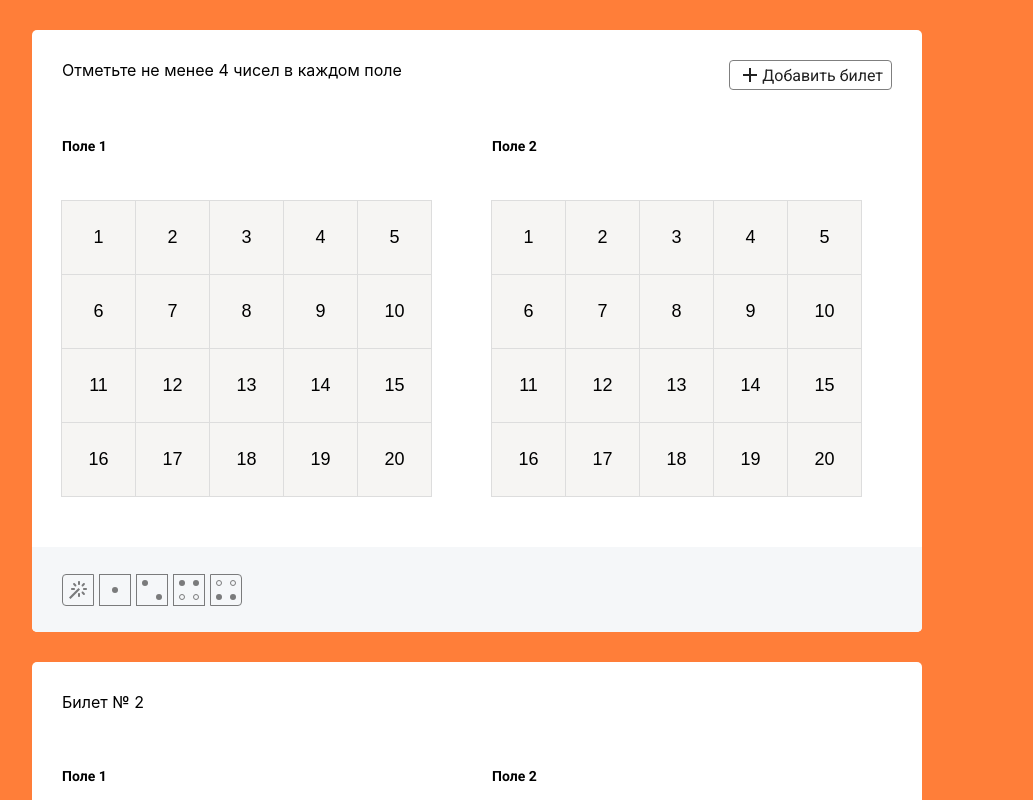
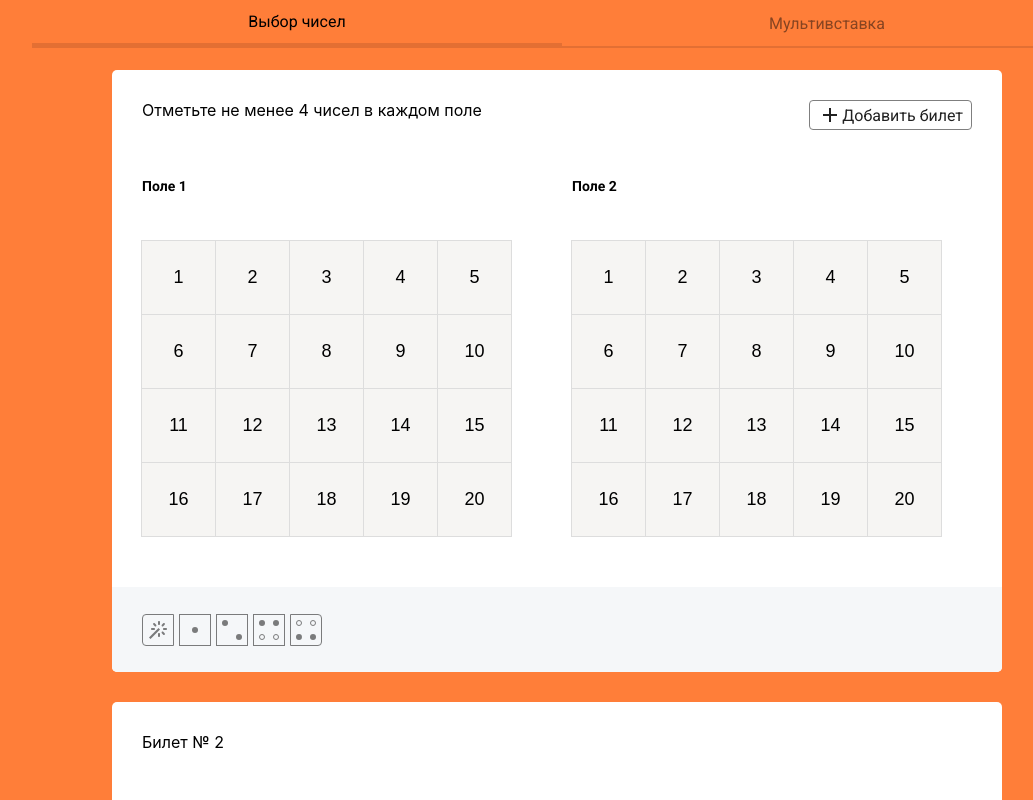
Before and after one commit to samscara1/bingo-app-tz, a React (Create React App) app: page / in a window 1280 px wide. Shown: the top 800 px of the page, without its empty margins (208-1241 px from the left). Built offline with nearby package versions, Linux system fonts and the light colour scheme.

Commit message:
TabSelector added

```diff
--- a/src/App.js
+++ b/src/App.js
@@ -1,14 +1,22 @@
-import React from 'react';
+import React, { useState } from 'react';
 
 import { InfoPanel } from './InfoPanel/InfoPanel';
 import { TicketList } from './TicketsList/TicketList';
 
 import Style from './style.module.scss'
+import { TabSelector } from './TabSelector/TabSelector';
 
 export const App = () => {
+  const [showTickets, setShowTickets] = useState(true)
   return (
     <div className={Style.app}>
-      <TicketList />
+      <div className={Style.container}>
+        <TabSelector handleClick={setShowTickets} />
+        {
+          showTickets ? <TicketList /> : <p>вставка</p>
+        }
+        {/* <TicketList /> */}
+      </div>
       <InfoPanel />
     </div>
   );
--- /dev/null
+++ b/src/TabSelector/TabSelector.jsx
@@ -0,0 +1,30 @@
+import React, { useState } from 'react'
+import { TabBtn } from './components/TabBtn/TabBtn'
+
+import Style from './style.module.scss'
+
+export const TabSelector = ({ handleClick }) => {
+  const [choseNums, setChoseNums] = useState(true)
+  const [multiadd, setMultiadd] = useState(false)
+
+  const handleClickNums = () => {
+    setChoseNums(true)
+    setMultiadd(false)
+    console.log('left')
+    handleClick(true)
+  }
+
+  const handleClickMulti = () => {
+    setChoseNums(false)
+    setMultiadd(true)
+    console.log('right')
+    handleClick(false)
+  }
+
+  return (
+    <nav className={Style.tabs}>
+      <TabBtn title="Выбор чисел" handleBtnClick={handleClickNums} isActive={choseNums} />
+      <TabBtn title="Мультивставка" handleBtnClick={handleClickMulti} isActive={multiadd} />
+    </nav>
+  )
+}
--- /dev/null
+++ b/src/TabSelector/components/TabBtn/TabBtn.jsx
@@ -0,0 +1,21 @@
+import React from 'react'
+import cn from 'classnames'
+
+import Style from './style.module.scss'
+
+export const TabBtn = ({ title, handleBtnClick, isActive }) => {
+
+  const tabBtn = cn(Style.btn , Style.active, {
+    [Style.inactive]: !isActive
+  })
+
+  return (
+    <button
+      onClick={handleBtnClick}
+      className={tabBtn}
+      type="button"
+    >
+      {title}
+    </button>
+  )
+}
--- /dev/null
+++ b/src/TabSelector/components/TabBtn/style.module.scss
@@ -0,0 +1,36 @@
+.btn {
+  border: none;
+  background-color: rgb(255, 126, 57);
+  border-bottom: 2px solid rgb(227, 111, 51);
+  -webkit-box-align: center;
+  align-items: center;
+  display: inline-flex;
+  -webkit-box-pack: center;
+  justify-content: center;
+  opacity: 1;
+  outline: 0px;
+  padding: 0px 16px;
+  height: 48px;
+  position: relative;
+  transition: opacity 150ms linear 0s;
+  user-select: none;
+  width: 100%;
+  cursor: pointer;
+  font-family: 'roboto', sans-serif;
+  font-size: 16px;
+  margin: 0;
+
+  &:hover {
+    color: black;
+
+  }
+}
+
+.active {
+  border-bottom: 5px solid rgb(227, 111, 51);;
+}
+
+.inactive {
+  border-bottom: 2px solid rgb(227, 111, 51);
+  color: rgb(135, 68, 33);
+}
--- /dev/null
+++ b/src/TabSelector/style.module.scss
@@ -0,0 +1,7 @@
+.tabs {
+  position: fixed;
+  display: flex;
+  justify-content: center;
+  width: 1060px;
+  height: 50px;
+}
--- a/src/Ticket/style.module.scss
+++ b/src/Ticket/style.module.scss
@@ -2,7 +2,7 @@
   border-radius: 5px;
   background-color: white;
   padding: 30px 0 0 30px;
-  margin: 30px 0;
+  margin: 30px 80px;
 }
 
 .boardsContainer {
--- a/src/TicketsList/TicketList.jsx
+++ b/src/TicketsList/TicketList.jsx
@@ -4,10 +4,12 @@ import { nanoid } from 'nanoid'
 
 import { Ticket } from '../Ticket/Ticket'
 
+import Style from './style.module.scss'
+
 export const TicketList = () => {
   const tickets = useSelector(state => state.tickets.tickets)
   return (
-    <section>
+    <section className={Style.ticketList}>
       {
         tickets.map((ticket, i) => {
           return <Ticket key={nanoid()} index={i} id={ticket.id} fieldOne={ticket.fieldOne} fieldTwo={ticket.fieldTwo} />
--- /dev/null
+++ b/src/TicketsList/style.module.scss
@@ -0,0 +1,3 @@
+.ticketList {
+  margin-top: 70px;
+}
--- a/src/style.module.scss
+++ b/src/style.module.scss
@@ -2,3 +2,6 @@
   display: flex;
   margin:0 auto;
 }
+
+.container {
+}
```
